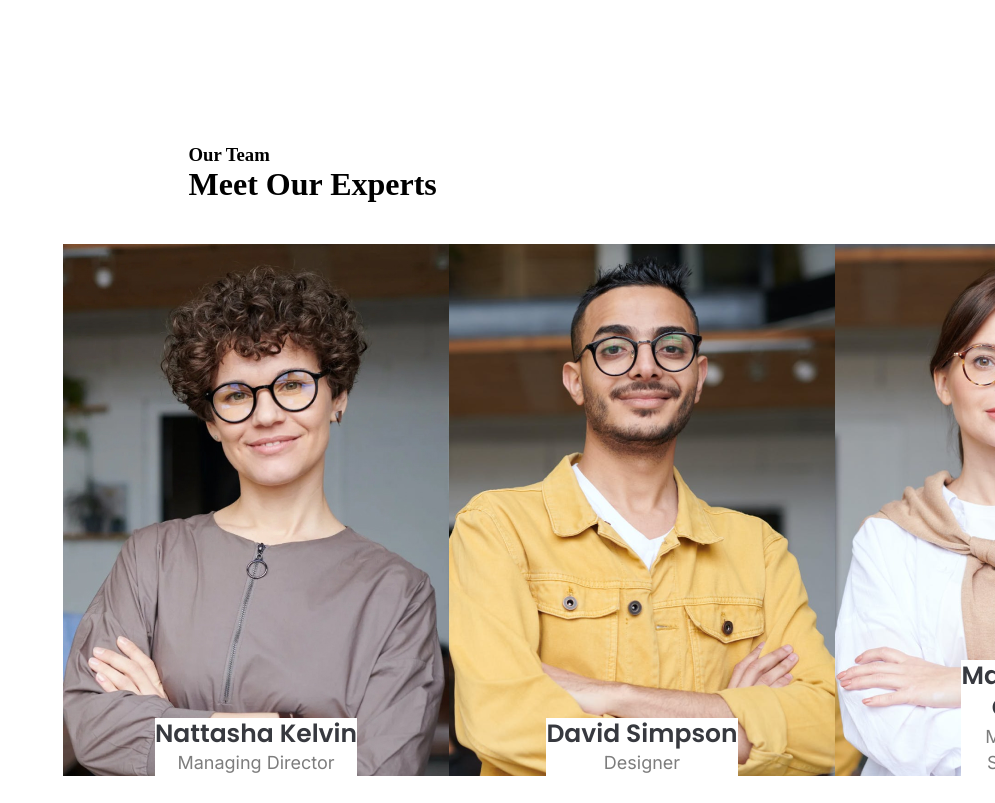
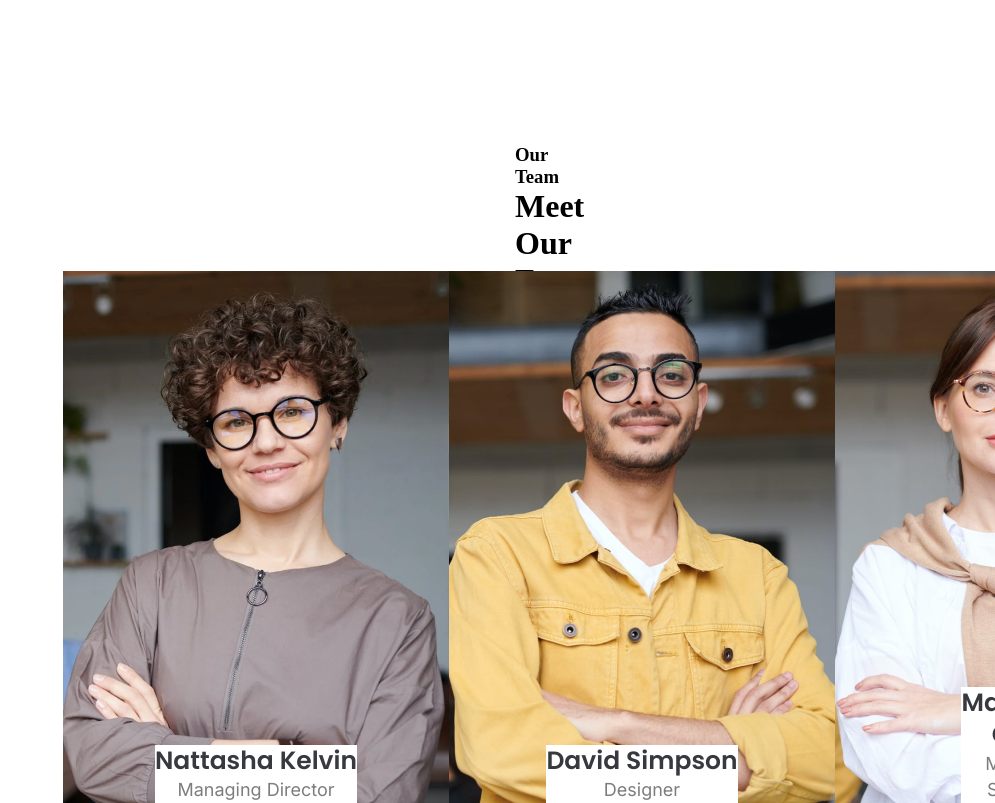
Before and after one commit to natiatlashadze/task6, a plain HTML site: page index.html in a window 1280 px wide. Shown: the part 1547-2350 px from the top of the page, without its empty margins (285-1280 px from the left). Drawn offline with nearby package versions, Linux system fonts and the light colour scheme.

Commit message:
changes in footer title

```diff
--- a/style.css
+++ b/style.css
@@ -112,6 +112,7 @@ main .column {
   padding: 31px;
   box-sizing: border-box;
   background-color: rgba(244, 244, 244, 1);
+  white-space: 10px;
 }
 
 .column h2 {
@@ -215,7 +216,7 @@ footer .title {
   height: 86px;
   padding: 16px;
   align-items: center;
-  margin-left: 25%;
+  margin-left: 436px;
   padding-bottom: 41px;
 }
 
```
